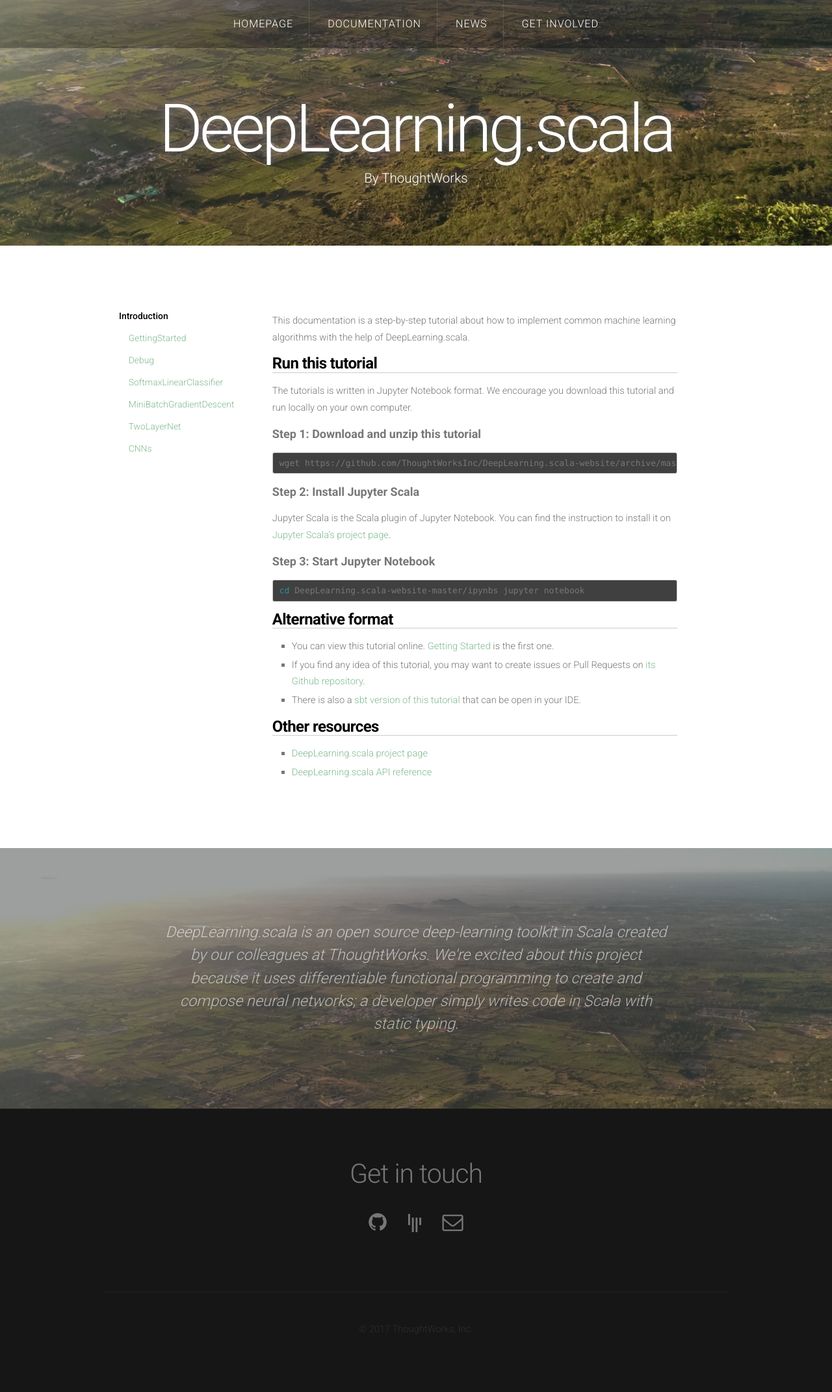
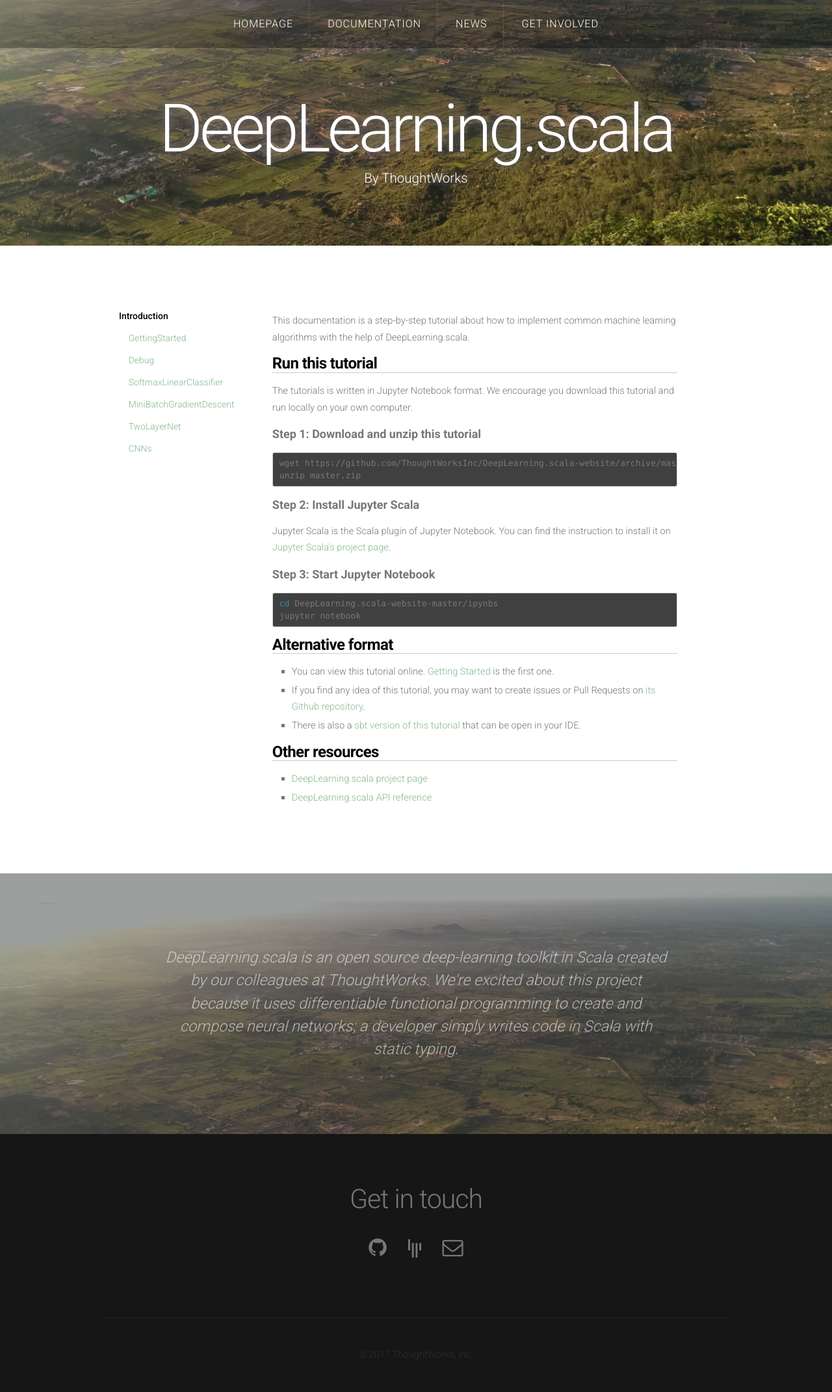
Before and after one commit to ThoughtWorksInc/DeepLearning.scala, a Jekyll site: the page built from doc/index.md, in a window 1280 px wide. Shown: the whole page at 65% size. Built offline with Jekyll 4.4.1, drawn with Linux system fonts in a browser that asks for light colours; nearby versions of some CDN libraries; comment, search, counter and statistics services are not loaded; before the commit the page ends 2103 px from its top, so only the background shows below that.

Commit message:
Update style.css

```diff
--- a/assets/css/style.css
+++ b/assets/css/style.css
@@ -465,7 +465,6 @@
 	.normal-head pre {
 		padding: 0px 24px;
 		max-width: 800px;
-		white-space: pre-wrap;
 	}
 
 	.normal-head code {
@@ -481,7 +480,6 @@
 		line-height: 1.25em;
 		overflow: auto;
 		padding: 6px 10px;
-		white-space: nowrap;
 	}
 
 	.normal-head .output pre {
```
